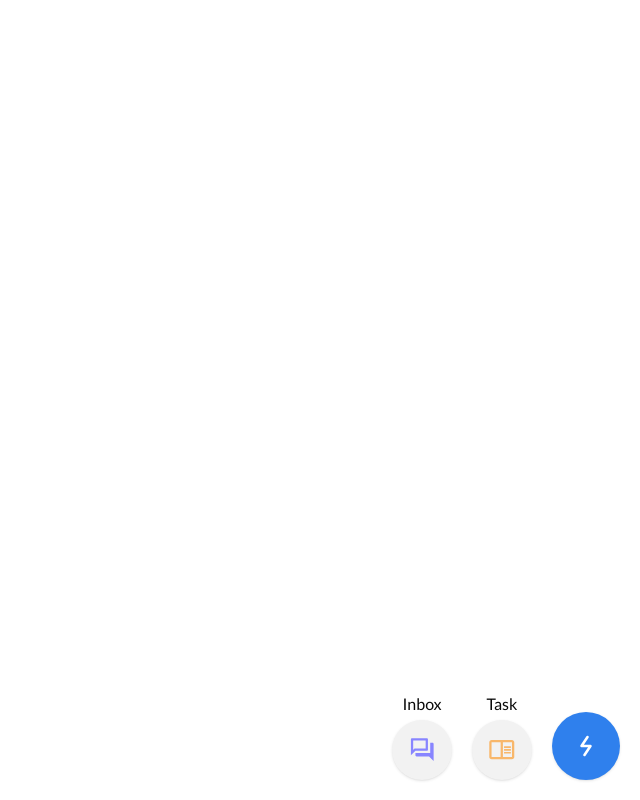
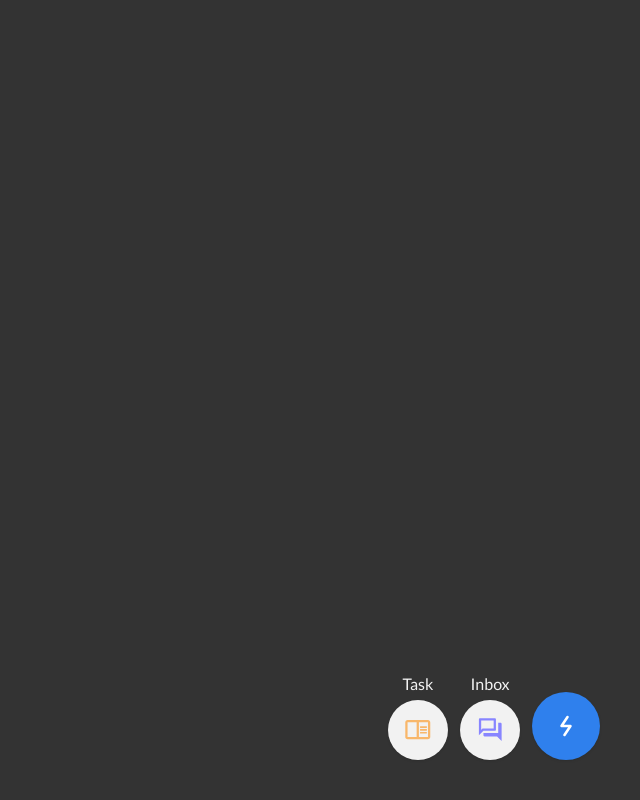
Before and after one commit to mhdusop/Quicks, a React (Vite) app: page / in a window 1280 px wide. Both pictures are taken after a click on the button 1226 px from the left and 746 px from the top of the page. Shown: the whole page, without its empty margins (640-1280 px from the left). Built offline with nearby package versions, Linux system fonts and the light colour scheme.

Commit message:
feat: all button function

```diff
--- a/src/App.tsx
+++ b/src/App.tsx
@@ -6,13 +6,33 @@ import ButtonInbox from "@/components/common/ButtonInbox"
 
 function App() {
   const [isOpen, setIsOpen] = useState(false)
+  const [isInboxActive, setIsInboxActive] = useState(false)
+  const [isTaskActive, setIsTaskActive] = useState(false)
 
   return (
     <div className="fixed bottom-0 right-0 p-5">
-      <div className="flex gap-5 items-end">
+      <div className="flex gap-3 items-end p-5">
         <AnimatePresence>
           {isOpen && (
             <>
+              <motion.div
+                key="task"
+                initial={{ opacity: 0, x: 20 }}
+                animate={{ opacity: 1, x: 0 }}
+                exit={{ opacity: 0, x: 20 }}
+                transition={{ duration: 0.1 }}
+              >
+                <ButtonTaks
+                  isHide={isInboxActive || isTaskActive}
+                  isActive={isTaskActive}
+                  onClick={() => {
+                    setIsTaskActive((prev) => {
+                      if (!prev) setIsInboxActive(false)
+                      return !prev
+                    })
+                  }}
+                />
+              </motion.div>
               <motion.div
                 key="inbox"
                 initial={{ opacity: 0, x: 20 }}
@@ -20,21 +40,23 @@ function App() {
                 exit={{ opacity: 0, x: 20 }}
                 transition={{ duration: 0.1 }}
               >
-                <ButtonInbox />
-              </motion.div>
-              <motion.div
-                key="task"
-                initial={{ opacity: 0, x: 20 }}
-                animate={{ opacity: 1, x: 0 }}
-                exit={{ opacity: 0, x: 20 }}
-                transition={{ duration: 0.1 }}
-              >
-                <ButtonTaks />
+                <ButtonInbox
+                  isHide={isInboxActive || isTaskActive}
+                  isActive={isInboxActive}
+                  onClick={() => {
+                    setIsInboxActive((prev) => {
+                      if (!prev) setIsTaskActive(false)
+                      return !prev
+                    })
+                  }}
+                />
               </motion.div>
             </>
           )}
         </AnimatePresence>
-        <ButtonQuicks onClick={() => setIsOpen(!isOpen)} />
+        {!isInboxActive && !isTaskActive && (
+          <ButtonQuicks onClick={() => setIsOpen(!isOpen)} />
+        )}
       </div>
     </div>
   )
--- a/src/components/common/ButtonInbox.tsx
+++ b/src/components/common/ButtonInbox.tsx
@@ -1,12 +1,32 @@
 import { Button } from "@/components/ui/button"
 import QuestionAnswerPurpleIcon from "@/components/icons/QuestionAnswerPurpleIcon"
+import QuestionAnswerWhiteIcon from "@/components/icons/QuestionAnswerWhiteIcon"
 
-export default function ButtonInbox() {
+type ButtonInboxProps = {
+   isActive?: boolean
+   onClick: () => void
+   isHide?: boolean
+}
+
+export default function ButtonInbox({ isActive, onClick, isHide }: ButtonInboxProps) {
    return (
       <div className="flex flex-col items-center">
-         <p className="font-lato mb-1">Inbox</p>
-         <Button className="bg-primary-white w-[60px] h-[60px] rounded-full p-4 shadow hover:bg-primary-white/80 transition duration-300 ease-in-out">
-            <QuestionAnswerPurpleIcon />
+         {!isHide && (
+            <p className="font-lato text-primary-white mb-1 z-10">Inbox</p>
+         )}
+
+         {isActive && (
+            <div className="absolute w-[60px] h-[60px] rounded-full bg-primary-gray z-0" />
+         )}
+
+         <Button
+            onClick={onClick}
+            className={`w-[60px] h-[60px] rounded-full p-4 shadow transition duration-300 ease-in-out z-10 relative ${isActive
+               ? "bg-indicator-purple hover:bg-indicator-purple/80 left-4 "
+               : "bg-primary-white hover:bg-primary-white/80"
+               }`}
+         >
+            {isActive ? <QuestionAnswerWhiteIcon /> : <QuestionAnswerPurpleIcon />}
          </Button>
       </div>
    )
--- a/src/components/common/ButtonTaks.tsx
+++ b/src/components/common/ButtonTaks.tsx
@@ -1,12 +1,31 @@
 import { Button } from "@/components/ui/button"
 import ChromeReaderYellowIcon from "@/components/icons/ChromeReaderYellowIcon"
+import ChromeReaderWhiteIcon from "@/components/icons/ChromeReaderWhiteIcon"
 
-export default function ButtonTaks() {
+type ButtonTaskProps = {
+   isActive?: boolean
+   onClick: () => void
+   isHide?: boolean
+}
+
+export default function ButtonTaks({ isActive, onClick, isHide }: ButtonTaskProps) {
    return (
       <div className="flex flex-col items-center">
-         <p className="font-lato mb-1">Task</p>
-         <Button className="bg-primary-white w-[60px] h-[60px] rounded-full p-4 shadow hover:bg-primary-white/80 transition duration-300 ease-in-out">
-            <ChromeReaderYellowIcon />
+         {!isHide && <p className="font-lato text-primary-white mb-1">Task</p>}
+
+         {isActive && (
+            <div className="absolute w-[60px] h-[60px] rounded-full bg-primary-gray z-0" />
+         )}
+
+         <Button
+            onClick={onClick}
+            className={`w-[60px] h-[60px] rounded-full p-4 shadow transition duration-300 ease-in-out z-10 ${isActive
+               ? "bg-indicator-orange hover:bg-indicator-orange/80 ms-7"
+               : "bg-primary-white hover:bg-primary-white/80"
+               }`}
+         >
+
+            {isActive ? <ChromeReaderWhiteIcon /> : <ChromeReaderYellowIcon />}
          </Button>
       </div>
    )
--- a/src/index.css
+++ b/src/index.css
@@ -1,6 +1,10 @@
 @tailwind base;
 @tailwind components;
 @tailwind utilities;
+
+body {
+  background-color: #333333;
+}
 
 @layer base {
   :root {
```
